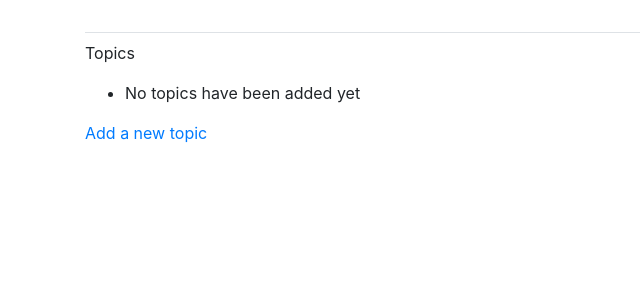
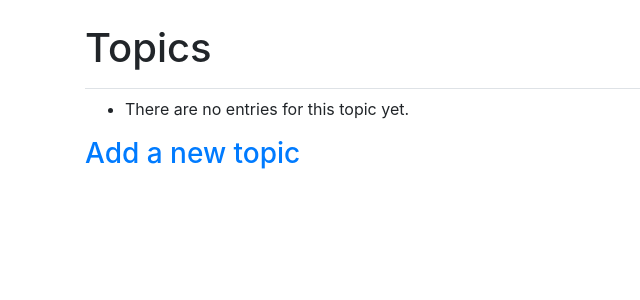
Before and after one commit to hreluz/django-learning-log, a Django app: page /topics/ in a window 1280 px wide. Shown: the part 58-358 px from the top of the page, without its empty margins (0-640 px from the left). Run offline with Django 4.2, Linux system fonts and the light colour scheme; the visitor is signed in with stand-in values (Sample User, id 1); data that the repository does not hold is empty; some libraries are stand-ins or nearby versions.

Commit message:
Styling the Topics  page

```diff
--- a/learning_logs/templates/learning_logs/topics.html
+++ b/learning_logs/templates/learning_logs/topics.html
@@ -1,16 +1,23 @@
-{% extends "learning_logs/base.html" %}
+{% extends 'learning_logs/base.html' %}
+{% block page_header %}
+    <h1>Topics</h1>
+{% endblock %}
+
 {% block content %}
-    <p>Topics</p>
     <ul>
         {% for topic in topics %}
             <li>
-                <a href="{% url 'learning_logs:topic' topic.id%}">{{topic}}</a>
+                <h3>
+                    <a href="{% url 'learning_logs:topic' topic.id %}">{{ topic }}</a>
+                </h3>
             </li>
         {% empty %}
-            <li>No topics have been added yet</li>
+            <li>There are no entries for this topic yet.</li>
         {% endfor %}
     </ul>
 
-<a href="{% url 'learning_logs:new_topic'%}">Add a new topic</a>
+    <h3>
+        <a href="{% url 'learning_logs:new_topic' %}">Add a new topic</a>
+    </h3>
 
 {% endblock content %}
```
